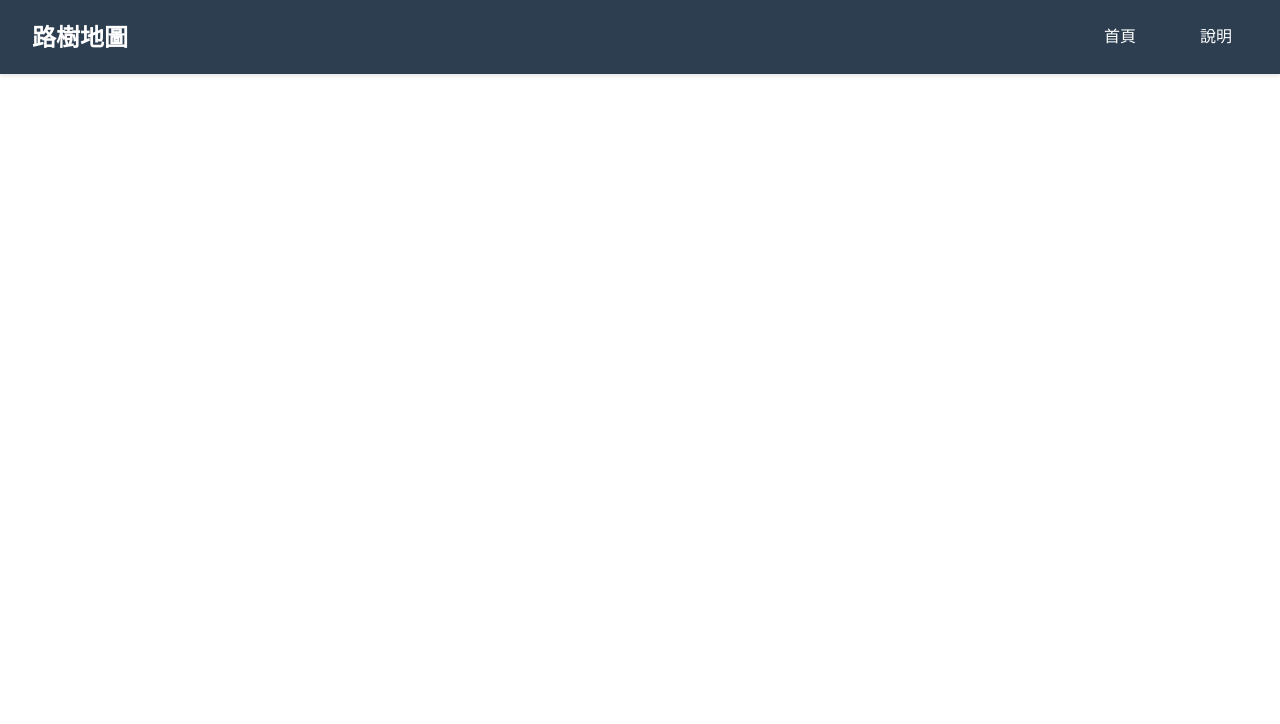
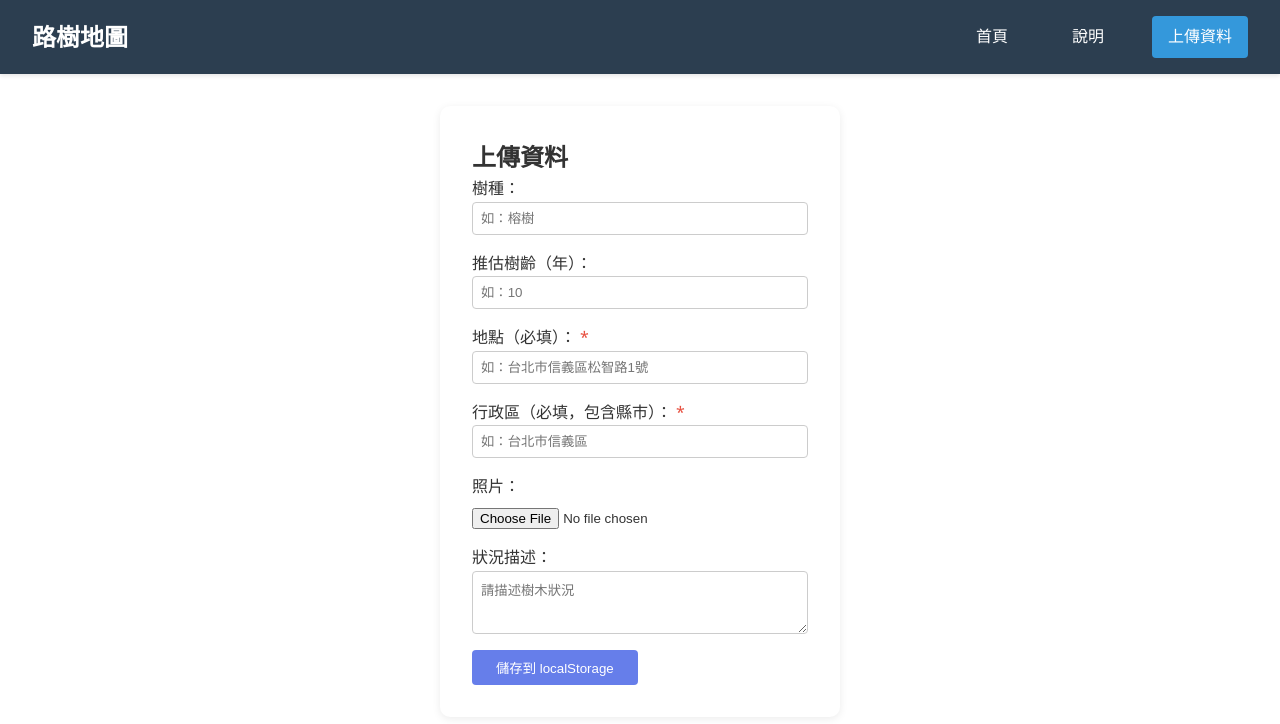
Before and after one commit to vneverz/streettrees_frontend, a Vue app: page /upload in a window 1280 px wide. Before the commit this address had no page. Shown: the top 724 px of the page. Built offline with nearby package versions, Linux system fonts and the light colour scheme; the HTML template or start-up script is replaced by a standard one.

Commit message:
upload view add form

```diff
--- a/src/components/Navbar.vue
+++ b/src/components/Navbar.vue
@@ -15,6 +15,7 @@ defineOptions({
     <div class="navbar-menu">
       <RouterLink to="/" class="nav-link">首頁</RouterLink>
       <RouterLink to="/about" class="nav-link">說明</RouterLink>
+      <RouterLink to="/upload" class="nav-link">上傳資料</RouterLink>
     </div>
   </nav>
 </template>
--- a/src/router/index.ts
+++ b/src/router/index.ts
@@ -1,6 +1,7 @@
 import { createRouter, createWebHistory } from 'vue-router'
 import HomeView from '../views/HomeView.vue'
 import AboutView from '../views/AboutView.vue'
+import UploadView from '../views/UploadView.vue'
 
 const router = createRouter({
   history: createWebHistory(import.meta.env.BASE_URL),
@@ -15,6 +16,11 @@ const router = createRouter({
       name: 'about',
       component: AboutView,
     },
+    {
+      path: '/upload',
+      name: 'upload',
+      component: UploadView,
+    },
   ],
 })
 
--- /dev/null
+++ b/src/views/UploadView.vue
@@ -0,0 +1,148 @@
+<template>
+  <div class="upload-container">
+    <h2>上傳資料</h2>
+    <form @submit.prevent="handleSubmit">
+      <div class="form-group">
+        <label for="species">樹種：</label>
+        <input id="species" v-model="form.species" type="text" placeholder="如：榕樹" />
+      </div>
+      <div class="form-group">
+        <label for="age">推估樹齡（年）：</label>
+        <input id="age" v-model.number="form.age" type="number" min="0" placeholder="如：10" />
+      </div>
+      <div class="form-group required">
+        <label for="location">地點（必填）：</label>
+        <input id="location" v-model="form.location" type="text" required placeholder="如：台北市信義區松智路1號" />
+      </div>
+      <div class="form-group required">
+        <label for="district">行政區（必填，包含縣市）：</label>
+        <input id="district" v-model="form.district" type="text" required placeholder="如：台北市信義區" />
+      </div>
+      <div class="form-group">
+        <label for="photo">照片：</label>
+        <input id="photo" type="file" accept="image/*" @change="handlePhotoUpload" />
+      </div>
+      <div class="form-group">
+        <label for="desc">狀況描述：</label>
+        <textarea id="desc" v-model="form.description" rows="3" placeholder="請描述樹木狀況"></textarea>
+      </div>
+      <button type="submit">儲存到 localStorage</button>
+    </form>
+    <div v-if="savedData" class="saved-info">
+      <h3>已儲存資料：</h3>
+      <pre>{{ savedData }}</pre>
+      <div v-if="savedData.photo">
+        <img :src="savedData.photo" alt="上傳照片" style="max-width: 100%; margin-top: 1rem;" />
+      </div>
+    </div>
+  </div>
+</template>
+
+<script setup lang="ts">
+import { ref, onMounted } from 'vue'
+
+interface UploadForm {
+  species: string
+  age: number | null
+  location: string
+  district: string
+  photo: string | null
+  description: string
+}
+
+const STORAGE_KEY = 'user_upload_data'
+const form = ref<UploadForm>({
+  species: '',
+  age: null,
+  location: '',
+  district: '',
+  photo: null,
+  description: ''
+})
+const savedData = ref<any>(null)
+
+onMounted(() => {
+  const data = localStorage.getItem(STORAGE_KEY)
+  if (data) {
+    try {
+      savedData.value = JSON.parse(data)
+    } catch {
+      savedData.value = data
+    }
+  }
+})
+
+function handlePhotoUpload(e: Event) {
+  const file = (e.target as HTMLInputElement).files?.[0]
+  if (file) {
+    const reader = new FileReader()
+    reader.onload = () => {
+      form.value.photo = reader.result as string
+    }
+    reader.readAsDataURL(file)
+  }
+}
+
+function handleSubmit() {
+  if (!form.value.location || !form.value.district) {
+    alert('請填寫必填欄位：地點與行政區')
+    return
+  }
+  localStorage.setItem(STORAGE_KEY, JSON.stringify(form.value))
+  savedData.value = { ...form.value }
+  // 清空表單
+  form.value = {
+    species: '',
+    age: null,
+    location: '',
+    district: '',
+    photo: null,
+    description: ''
+  }
+}
+</script>
+
+<style scoped>
+.upload-container {
+  max-width: 400px;
+  margin: 2rem auto;
+  padding: 2rem;
+  background: #fff;
+  border-radius: 10px;
+  box-shadow: 0 2px 8px rgba(0,0,0,0.08);
+}
+.form-group {
+  margin-bottom: 1rem;
+  display: flex;
+  flex-direction: column;
+}
+.form-group.required label:after {
+  content: '*';
+  color: #e74c3c;
+  margin-left: 0.25em;
+}
+input[type="text"], input[type="number"], textarea {
+  width: 100%;
+  padding: 0.5rem;
+  border: 1px solid #ccc;
+  border-radius: 4px;
+}
+input[type="file"] {
+  margin-top: 0.5rem;
+}
+button {
+  background: #667eea;
+  color: #fff;
+  border: none;
+  padding: 0.5rem 1.5rem;
+  border-radius: 4px;
+  cursor: pointer;
+}
+.saved-info {
+  margin-top: 1.5rem;
+  background: #f8f9fa;
+  padding: 1rem;
+  border-radius: 6px;
+  color: #333;
+}
+</style>
```
